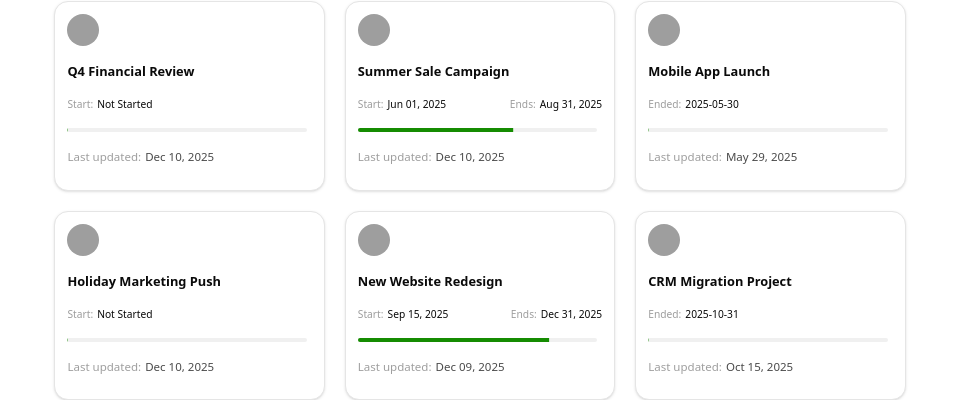
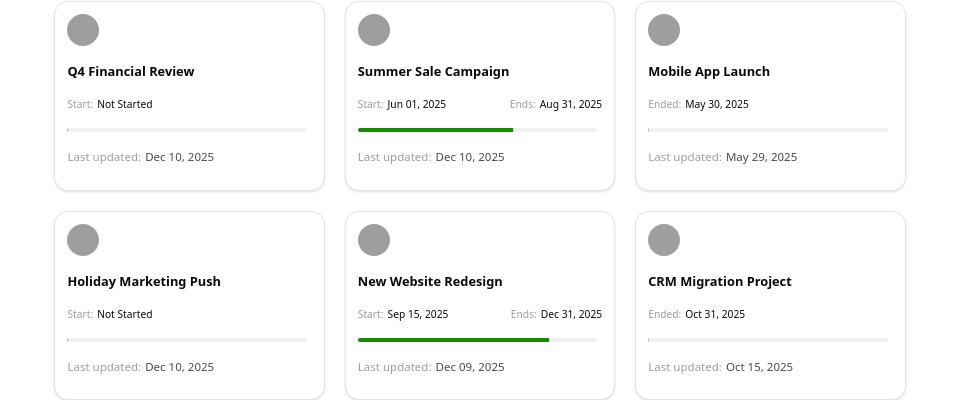
Before and after one commit to cmoronu1/dashboard, a Next.js app: page / in a window 1280 px wide. Shown: the part 431-831 px from the top of the page, without its empty margins (160-1121 px from the left). Built offline with nearby package versions, Linux system fonts and the light colour scheme; grey boxes are pictures that could not be loaded.

Commit message:
Update campaign-card.tsx

```diff
--- a/app/components/campaign-card.tsx
+++ b/app/components/campaign-card.tsx
@@ -24,7 +24,7 @@ export function CampaignCard({ campaign }: CampaignCardInterface) {
                     ? "Not Started"
                     : campaign.status == "In Progress"
                     ? format(campaign.startDate, "MMM dd, yyyy")
-                    : campaign.endDate}
+                    : format(campaign.endDate, "MMM dd, yyyy")}
                 </span>
               </div>
               <div className="flex gap-1">
```
